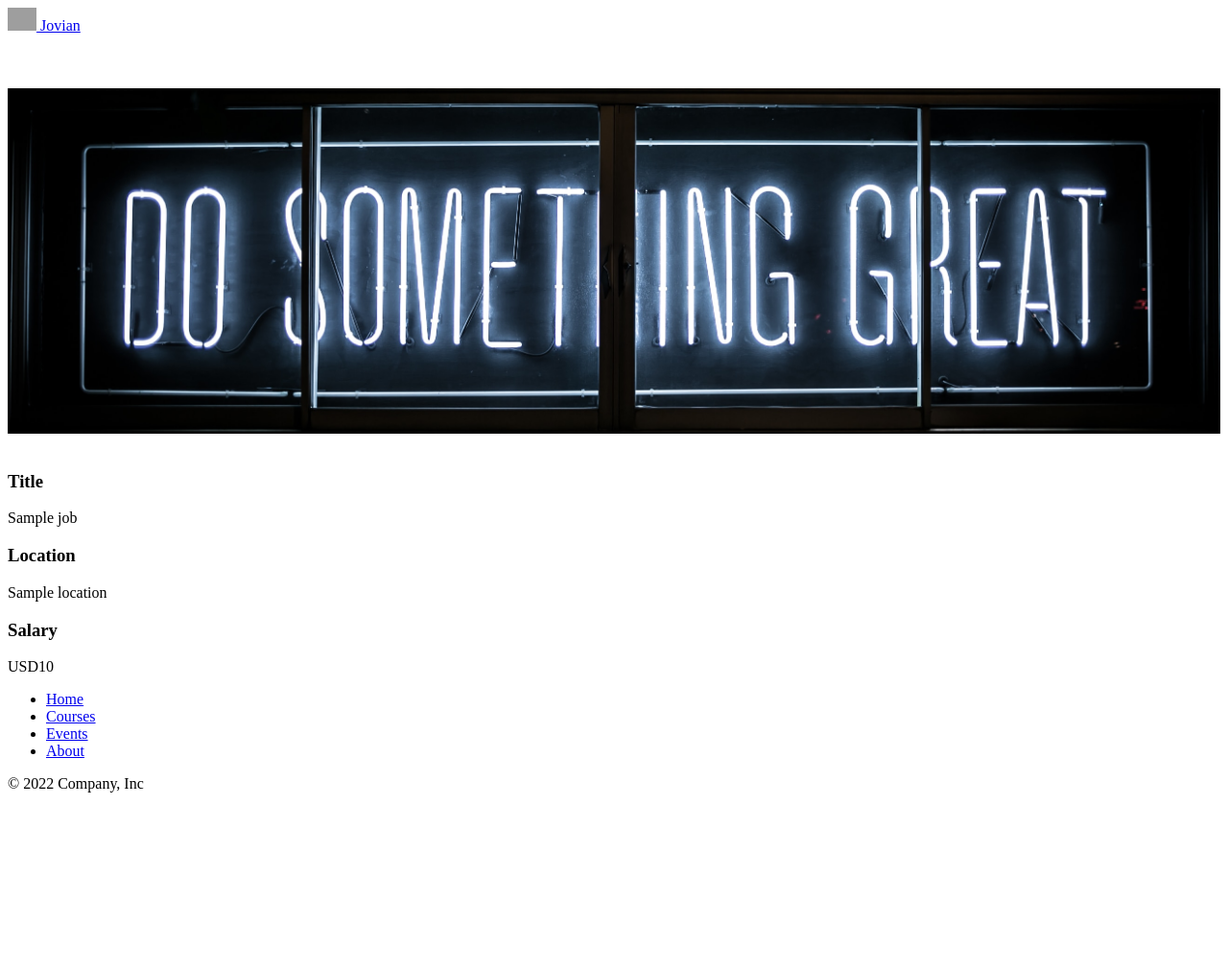
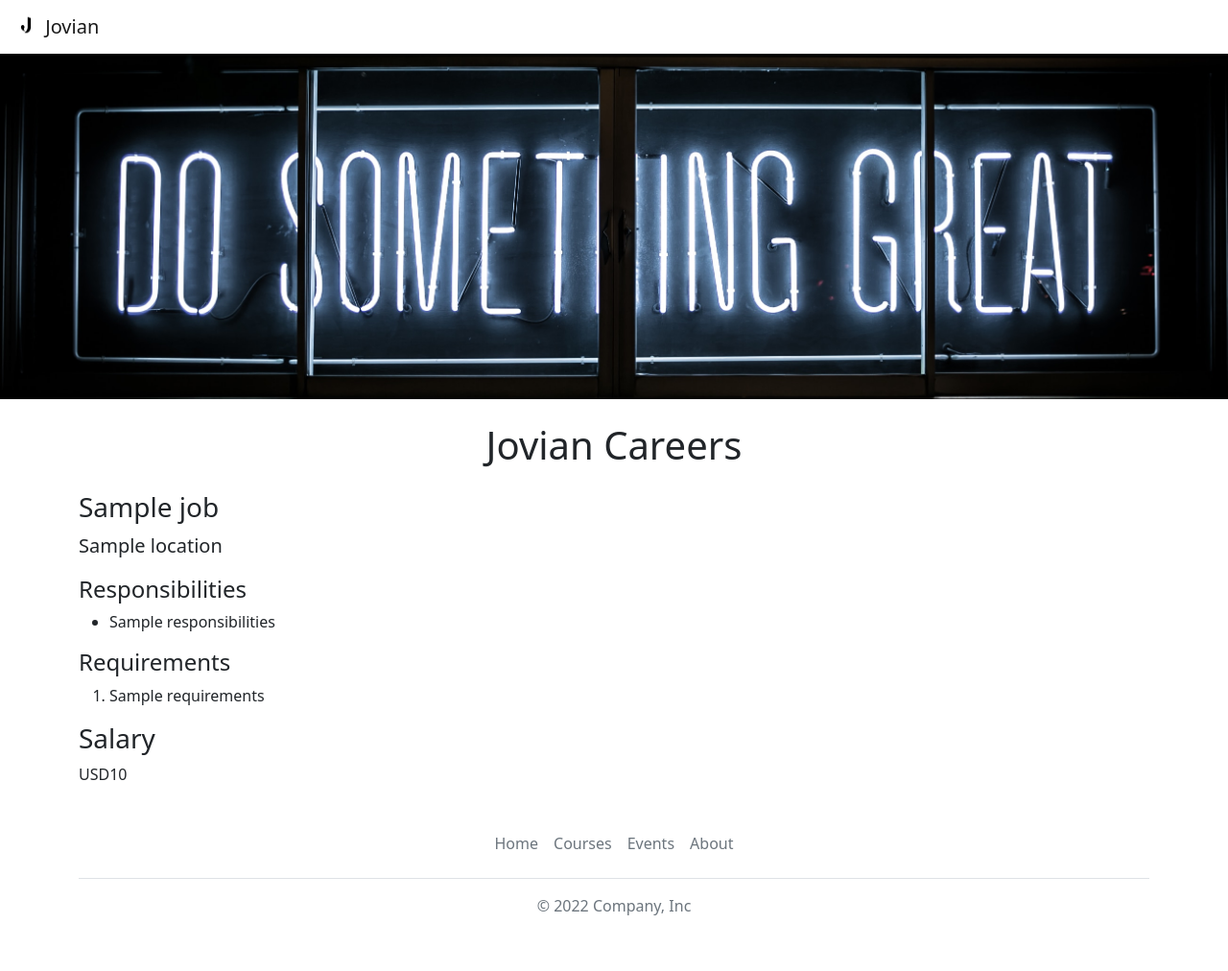
Before and after one commit to Avi-Dewan/jovain-careers-website-v2, a Flask app: template templates/jobpage.html in a window 1280 px wide. Shown: the whole page at 96% size. Before the commit the page ends 826 px from the top, so only its background shows below. Run offline with Flask 3, Linux system fonts and the light colour scheme; the template is opened without the code that fills it: most values are stand-ins (such as "Sample title", 1, 10 or a date in 2020); grey boxes are pictures that could not be loaded.

Commit message:
Dynamic pages for each job

```diff
--- a/templates/jobpage.html
+++ b/templates/jobpage.html
@@ -2,17 +2,31 @@
 <html>
   <head>
     <title>{{job.title}} - Jovian Careers</title>
+    {% include 'bootstrap.html' %}
   </head>
   <body>
     {% include 'nav.html' %}
     {% include 'banner.html' %}
-    <h3>Title</h3>
-    <p>{{job.title}}</p>
-    <h3>Location</h3>
-    <P>{{job.location}}</P>
-    <h3>Salary</h3>
-    <p>{{job.currency}}{{job.salary}}</p>
+    <div class="container">
 
+      <h1 class="text-center mt-2 mb-4"> Jovian Careers</h1>
+      <h3 class="mb-2">{{job.title}}</h3>
+       <p class="lead mt-0">{{job.location}}</p>
+      <h4>Responsibilities</h4>
+      <ul>
+        {% for line in job.responsibilities.split("\n") %}
+         <li>{{line}}</li>
+        {% endfor %}
+      </ul>
+      <h4>Requirements</h4>
+      <ol>
+        {% for line in job.requirements.split("\n") %}
+          <li>{{line}}</li>
+        {% endfor %}
+      </ol>
+      <h3>Salary</h3>
+      <p>{{job.currency}}{{job.salary}}</p>
+    </div>
     {% include 'footer.html' %}
 
   </body>
--- a/templates/nav.html
+++ b/templates/nav.html
@@ -1,7 +1,7 @@
 <nav class="navbar shadow-sm fixed-top bg-white">
   <div class="container-fluid">
-    <a class="navbar-brand" href="#">
-      <img src="/docs/5.3/assets/brand/bootstrap-logo.svg" alt="Logo" width="30" height="24" class="d-inline-block align-text-top">
+    <a class="navbar-brand" href="/">
+      <img src="/static/logo.jpg" alt="Logo" width="30" height="24" class="d-inline-block align-text-top">
       Jovian
     </a>
   </div>
```
Also changed, not shown: static/logo.jpg (added).
